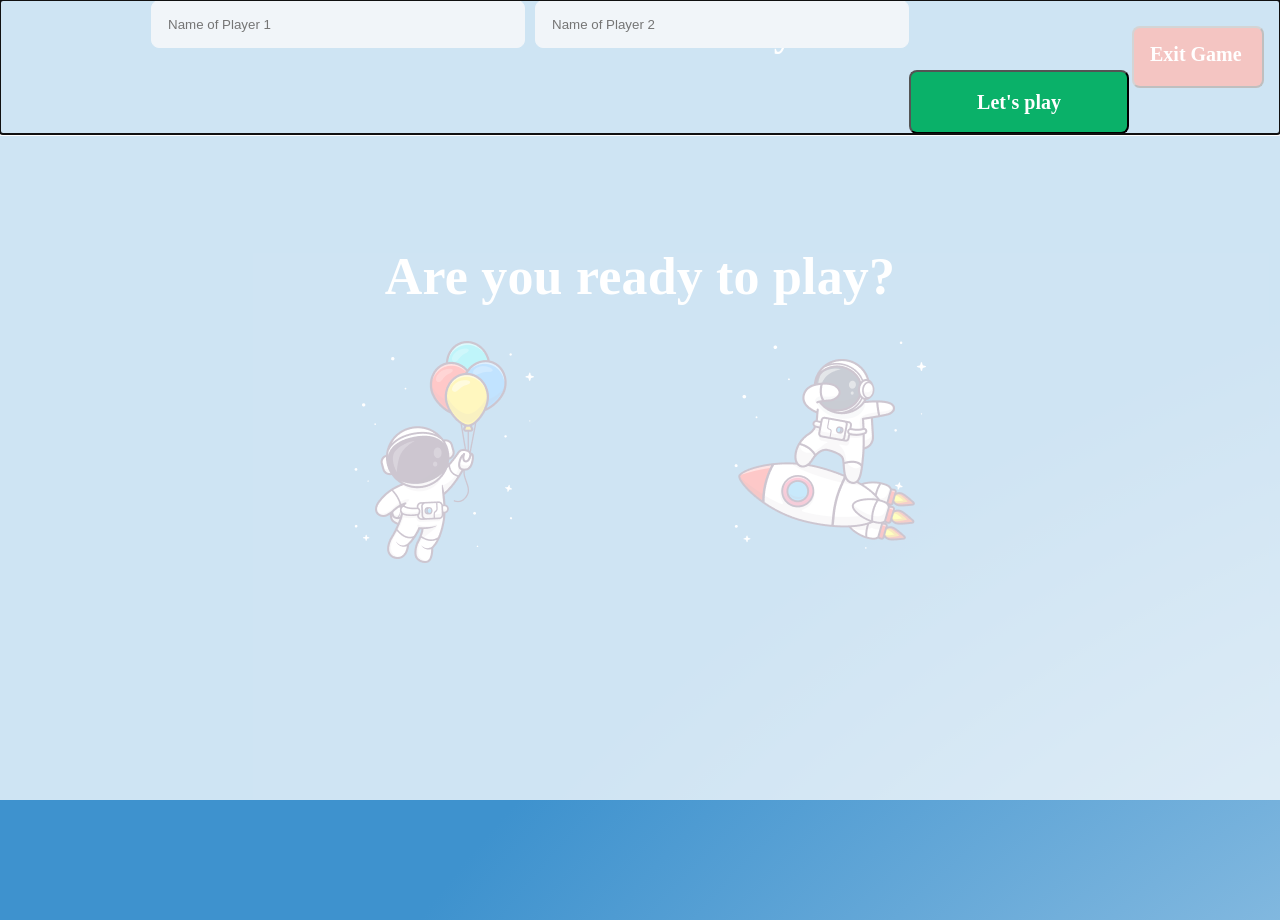
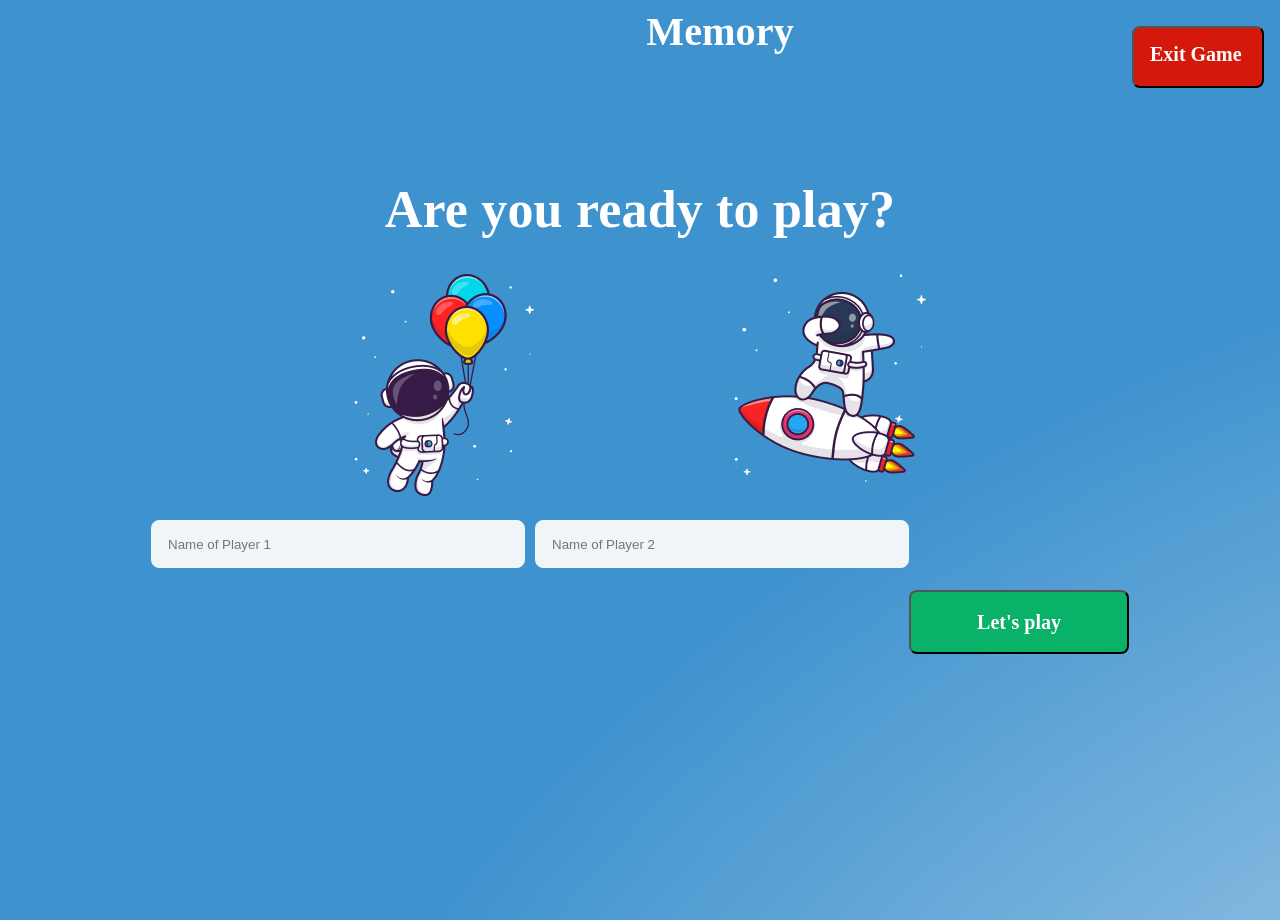
Before and after one commit to WamashuduSengani/my-memory-game, a React (Create React App) app: page / in a window 1280 px wide. Built offline with nearby package versions, Linux system fonts and the light colour scheme.

Commit message:
remove modal

```diff
--- a/src/pages/homePage/HomePage.tsx
+++ b/src/pages/homePage/HomePage.tsx
@@ -13,7 +13,6 @@ const HomePage = () => {
   const [player1Name, setPlayer1Name] = useState("");
   const [player2Name, setPlayer2Name] = useState("");
   const [error, setError] = useState("");
-  const [modalIsOpen, setModalIsOpen] = useState(true); // State to control modal visibility
 
   const handleExit = () => {
     window.location.href = "https://www.google.com";
@@ -23,7 +22,6 @@ const HomePage = () => {
     if (player1Name && player2Name) {
       localStorage.setItem("player1Name", player1Name);
       localStorage.setItem("player2Name", player2Name);
-      setModalIsOpen(false); // Close the modal
       navigate("/game");
     } else {
       setError("Please enter names for both players.");
@@ -41,7 +39,6 @@ const HomePage = () => {
         <PlayerImage src={playerImage1} alt="Player 1" />
         <PlayerImage src={playerImage2} alt="Player 2" />
       </div>
-      <Modal isOpen={modalIsOpen} onRequestClose={() => setModalIsOpen(false)} className="modal">
       <div className="input-container">
         <PlayerInput
           placeholder="Name of Player 1"
@@ -58,7 +55,6 @@ const HomePage = () => {
           Let's play
         </button>
       </div>
-      </Modal>
     </div>
   );
 };
```
Lines whose indentation alone changed are shown as unchanged.
